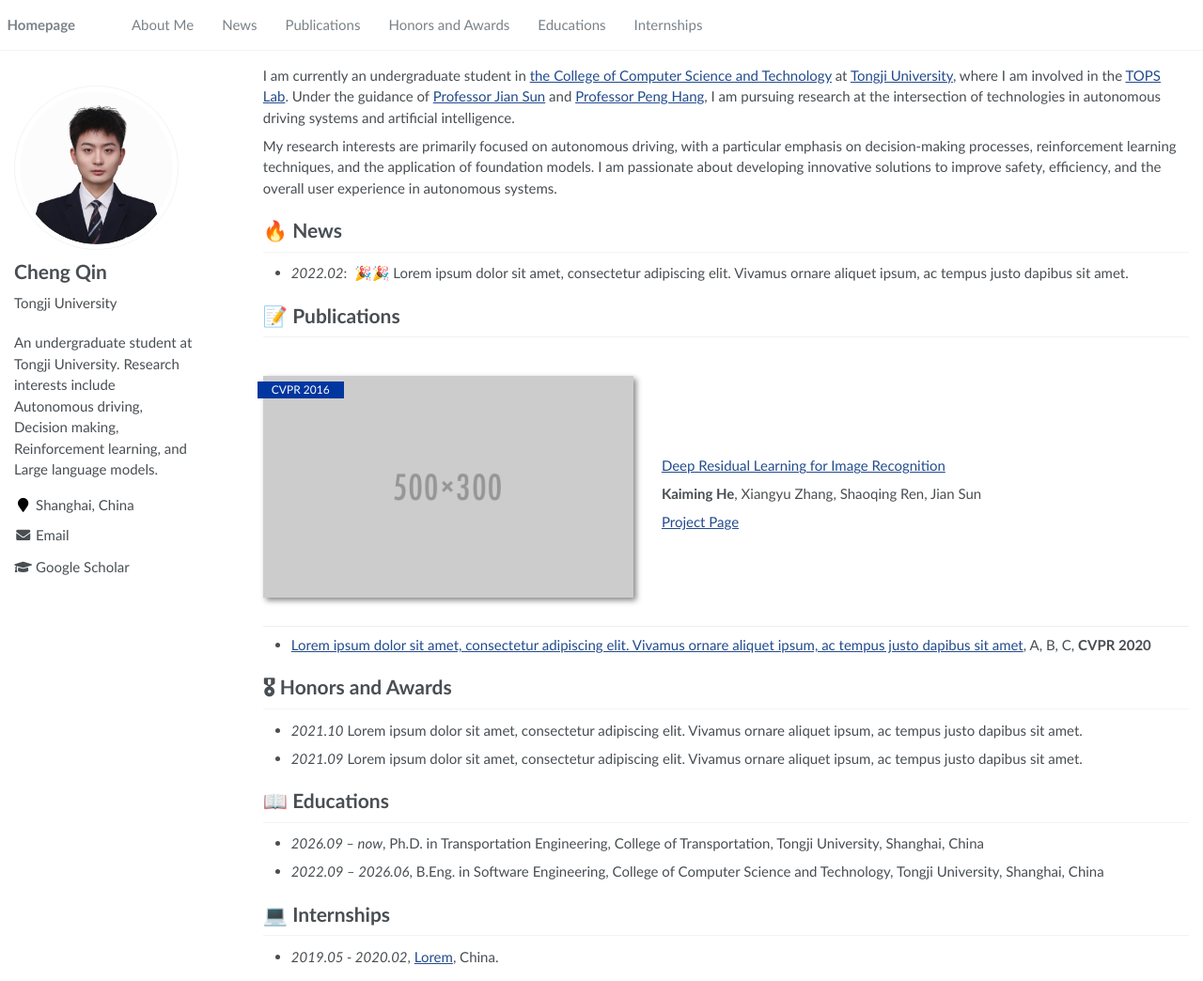
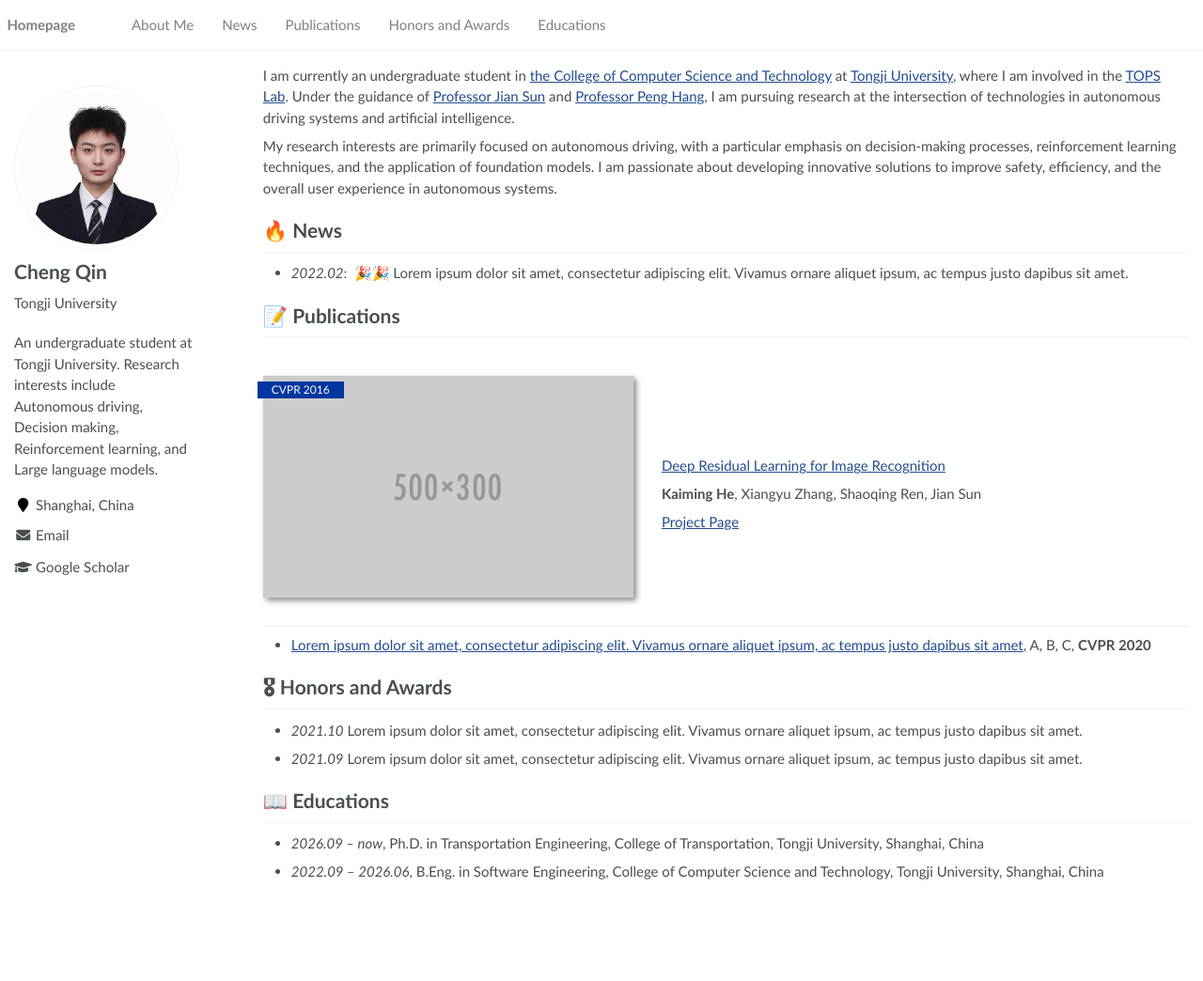
Before and after one commit to QinCheng0928/QinCheng0928.github.io, a Jekyll site: the page built from _pages/about.md, in a window 1280 px wide and 1044 px high. Shown: the whole window at 94% size. Built offline with Jekyll 4.4.1, drawn with Linux system fonts in a browser that asks for light colours.

Commit message:
delete internships

```diff
--- a/_data/navigation.yml
+++ b/_data/navigation.yml
@@ -15,5 +15,5 @@ main:
   - title: "Educations"
     url: "/#-educations"
 
-  - title: "Internships"
-    url: "/#-internships"
+  # - title: "Internships"
+  #   url: "/#-internships"
--- a/_pages/about.md
+++ b/_pages/about.md
@@ -62,5 +62,5 @@ My research interests are primarily focused on autonomous driving, with a partic
 - *2026.09 – now*, Ph.D. in Transportation Engineering, College of Transportation, Tongji University, Shanghai, China
 - *2022.09 – 2026.06*, B.Eng. in Software Engineering, College of Computer Science and Technology, Tongji University, Shanghai, China
 
-# 💻 Internships
-- *2019.05 - 2020.02*, [Lorem](https://github.com/), China.
+<!-- # 💻 Internships
+- *2019.05 - 2020.02*, [Lorem](https://github.com/), China. -->
```
